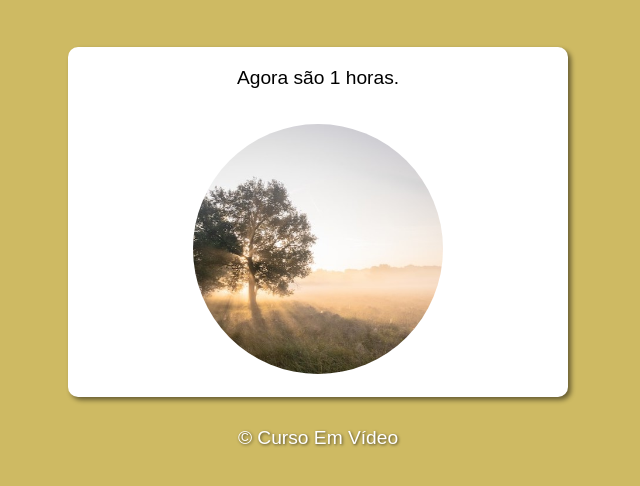
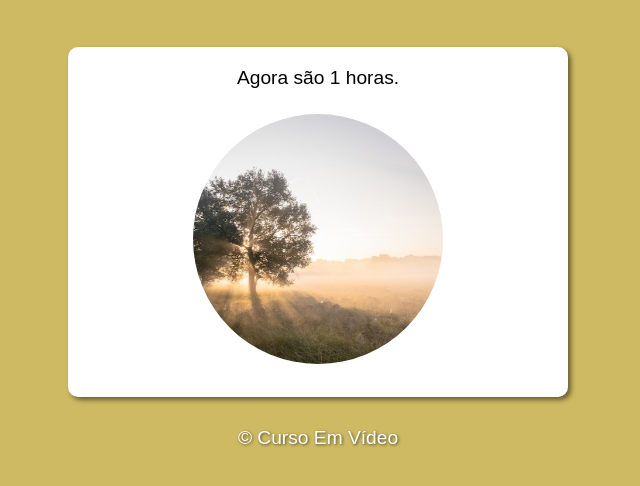
Before and after one commit to leopessano/ex-horario1, a plain HTML site: page index.html in a window 1280 px wide. Shown: the part 108-594 px from the top of the page, without its empty margins (322-962 px from the left). Drawn offline with Linux system fonts and the light colour scheme.

Commit message:
ajuste margem imagem

```diff
--- a/estilos/style.css
+++ b/estilos/style.css
@@ -19,9 +19,14 @@ h1 {
     text-shadow: 1px 1px 3px rgba(0, 0, 0, 0.623);
 }
 
+section {
+    width: 90%;
+    max-width: 500px;
+}
+
 section#fundo-meio {
     background-color: white;
-    width: 500px;
+    /*width: 500px; */
     height: 350px;
     margin: auto;
     border-radius: 10px;
@@ -29,6 +34,7 @@ section#fundo-meio {
 }
 
 div#horario {
+    margin-bottom: 25px;
     color: black;
     text-align: center;
     padding-top: 20px;
@@ -36,8 +42,8 @@ div#horario {
 }
 
 div#imagem > img {
-    margin-top: 35px;
-    margin-left: 25%;
+    display: block;
+    margin: auto;
     background-size: cover;
     width: 250px;
     border-radius: 50%;
```
